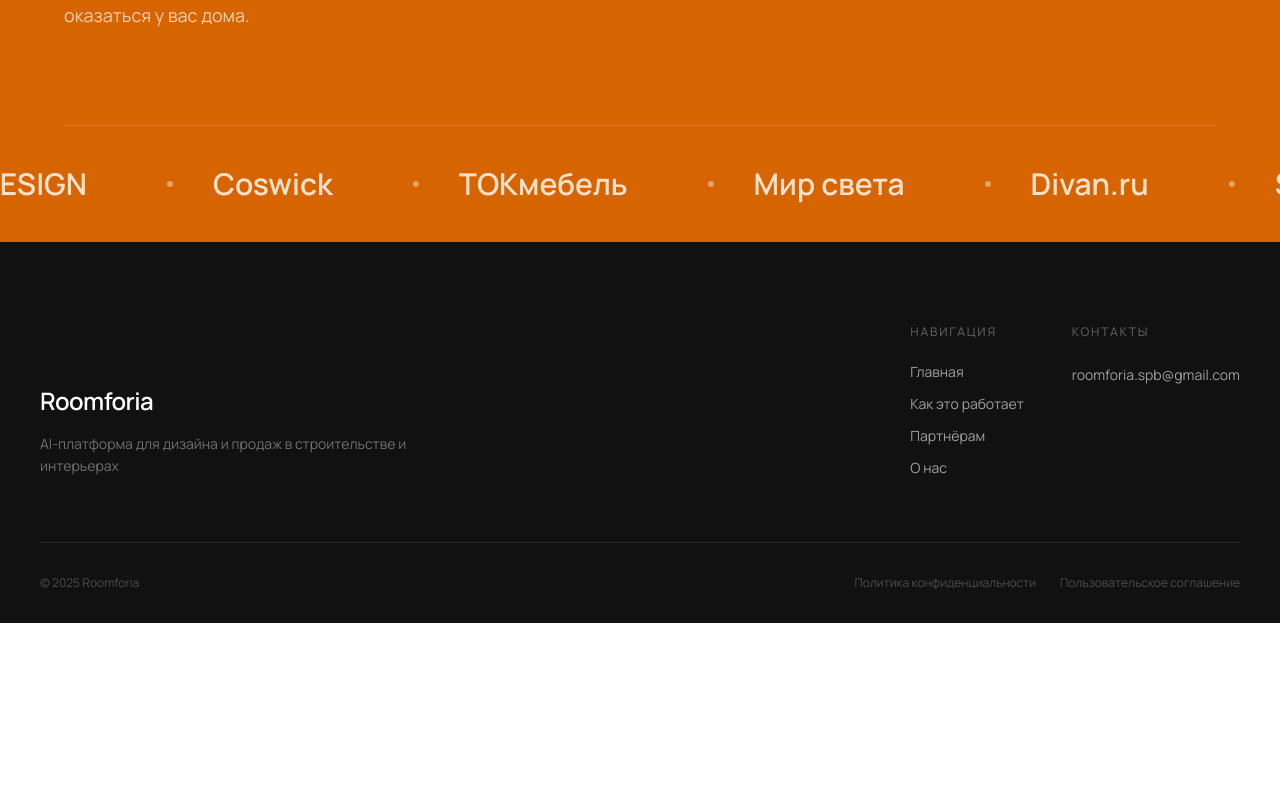
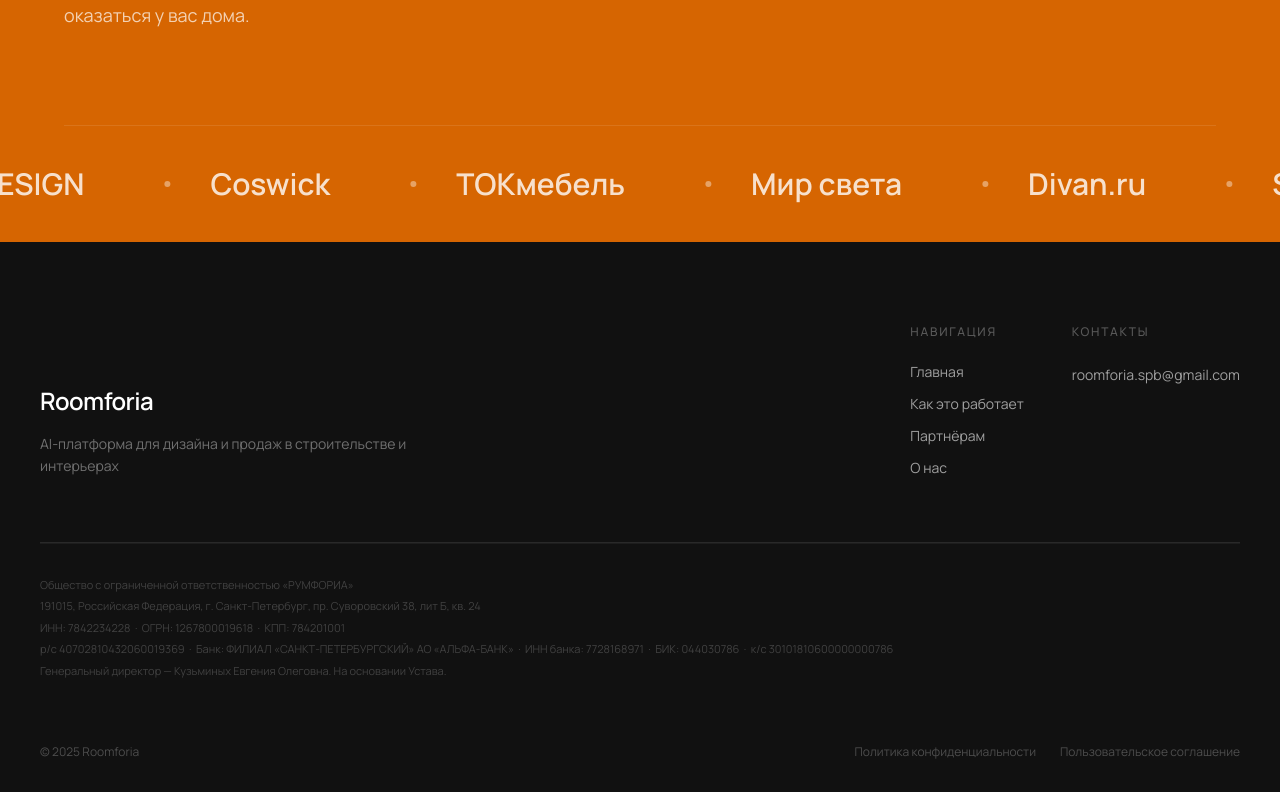
Before and after one commit to roomforia/roomforia, a Next.js app: page / in a window 1280 px wide. Shown: the part 5485-6277 px from the top of the page. Before the commit the page ends 6108 px from the top, so only its background shows below. Built offline with nearby package versions, Linux system fonts and the light colour scheme.

Commit message:
feat: юридическая информация в футере

```diff
--- a/src/components/Footer.tsx
+++ b/src/components/Footer.tsx
@@ -79,6 +79,21 @@ export default function Footer() {
           </div>
         </div>
 
+        {/* ===== LEGAL ===== */}
+        <motion.div
+          initial={{ opacity: 0 }}
+          whileInView={{ opacity: 1 }}
+          viewport={{ once: true }}
+          transition={{ duration: 0.6, ease: [0.22, 1, 0.36, 1] }}
+          className="py-8 border-t border-white/5 text-[11px] text-white/20 leading-relaxed space-y-1"
+        >
+          <p>Общество с ограниченной ответственностью «РУМФОРИА»</p>
+          <p>191015, Российская Федерация, г. Санкт-Петербург, пр. Суворовский 38, лит Б, кв. 24</p>
+          <p>ИНН: 7842234228 &nbsp;·&nbsp; ОГРН: 1267800019618 &nbsp;·&nbsp; КПП: 784201001</p>
+          <p>р/с 40702810432060019369 &nbsp;·&nbsp; Банк: ФИЛИАЛ «САНКТ-ПЕТЕРБУРГСКИЙ» АО «АЛЬФА-БАНК» &nbsp;·&nbsp; ИНН банка: 7728168971 &nbsp;·&nbsp; БИК: 044030786 &nbsp;·&nbsp; к/с 30101810600000000786</p>
+          <p>Генеральный директор — Кузьминых Евгения Олеговна. На основании Устава.</p>
+        </motion.div>
+
         {/* ===== BOTTOM ===== */}
         <motion.div
           initial={{ opacity: 0 }}
```
